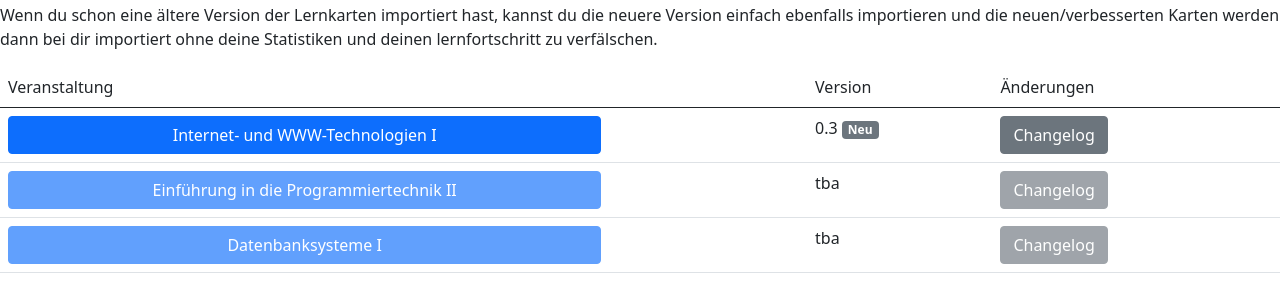
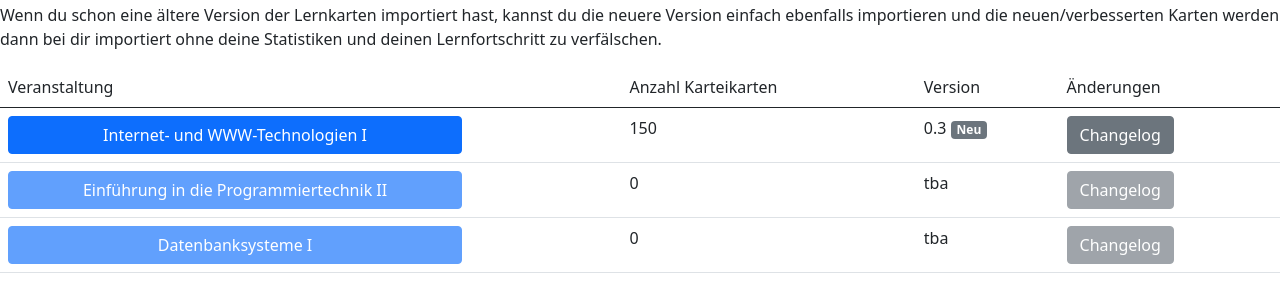
Before and after one commit to McNamara84/ehrmann-familie.de, a plain HTML site: page anki.html in a window 1280 px wide. Shown: the part 53-356 px from the top of the page. Drawn offline with nearby package versions, Linux system fonts and the light colour scheme.

Commit message:
+neue Fragen, Bugfix

```diff
--- a/anki.html
+++ b/anki.html
@@ -12,20 +12,20 @@
   </head>
   <body>
     <h1>Anki-Karteikarten zum Lernen</h1>
-    <p>Wenn du schon eine ältere Version der Lernkarten importiert hast, kannst du die neuere Version einfach ebenfalls importieren und die neuen/verbesserten Karten werden dann bei dir importiert ohne deine Statistiken und deinen lernfortschritt zu verfälschen.</p>
+    <p>Wenn du schon eine ältere Version der Lernkarten importiert hast, kannst du die neuere Version einfach ebenfalls importieren und die neuen/verbesserten Karten werden dann bei dir importiert ohne deine Statistiken und deinen Lernfortschritt zu verfälschen.</p>
     <div>
         <table class="table">
             <thead>
-                <td>Veranstaltung</td><td>Version</td><td>Änderungen</td>
+                <td>Veranstaltung</td><td>Anzahl Karteikarten</td><td>Version</td><td>Änderungen</td>
               </thead>
             <tr>
-                <td><a class="btn btn-primary" style="width: 75%;" href="apkg/www.apkg" role="button">Internet- und WWW-Technologien I</a></td><td>0.3 <span class="badge bg-secondary">Neu</span></td><td><button class="btn btn-secondary" data-toggle="collapse" href="#collapseCLwww" role="button" aria-expanded="false" aria-controls="collapseExample">Changelog</button></td>
+                <td><a class="btn btn-primary" style="width: 75%;" href="apkg/www.apkg" role="button">Internet- und WWW-Technologien I</a></td><td>150</td><td>0.3 <span class="badge bg-secondary">Neu</span></td><td><button class="btn btn-secondary" data-toggle="collapse" href="#collapseCLwww" role="button" aria-expanded="false" aria-controls="collapseExample">Changelog</button></td>
             </tr>
             <tr>
-                <td><a class="btn btn-primary disabled" style="width: 75%;" style="width: auto;" href="apkg/pt2.apkg" role="button">Einführung in die Programmiertechnik II</a></td><td>tba</td><td><button class="btn btn-secondary" disabled>Changelog</button></td>
+                <td><a class="btn btn-primary disabled" style="width: 75%;" style="width: auto;" href="apkg/pt2.apkg" role="button">Einführung in die Programmiertechnik II</a></td><td>0</td><td>tba</td><td><button class="btn btn-secondary" disabled>Changelog</button></td>
             </tr>
             <tr>
-              <td><a class="btn btn-primary disabled" style="width: 75%;" style="width: auto;" href="apkg/pt2.apkg" role="button">Datenbanksysteme I</a></td><td>tba</td><td><button class="btn btn-secondary" disabled>Changelog</button></td>
+              <td><a class="btn btn-primary disabled" style="width: 75%;" style="width: auto;" href="apkg/pt2.apkg" role="button">Datenbanksysteme I</a></td><td>0</td><td>tba</td><td><button class="btn btn-secondary" disabled>Changelog</button></td>
           </tr>
         </table>
         <div class="collapse" id="collapseCLwww">
@@ -33,7 +33,8 @@
             <h3>Version 0.3</h3>
             <ul>
               <li>Download ausgelagert auf ehrmann-familie.de</li>
-              <li>5 neue Karteikarten zum Thema TCP</li>
+              <li>5 neue Karteikarten für WWW</li>
+              <li>Fehler in Frage zum Ablauf asymmetrischer Verschlüsselungsverfahren behoben</li>
             </ul>
           </div>
         </div>
```
Also changed, not shown: 1 other file.
